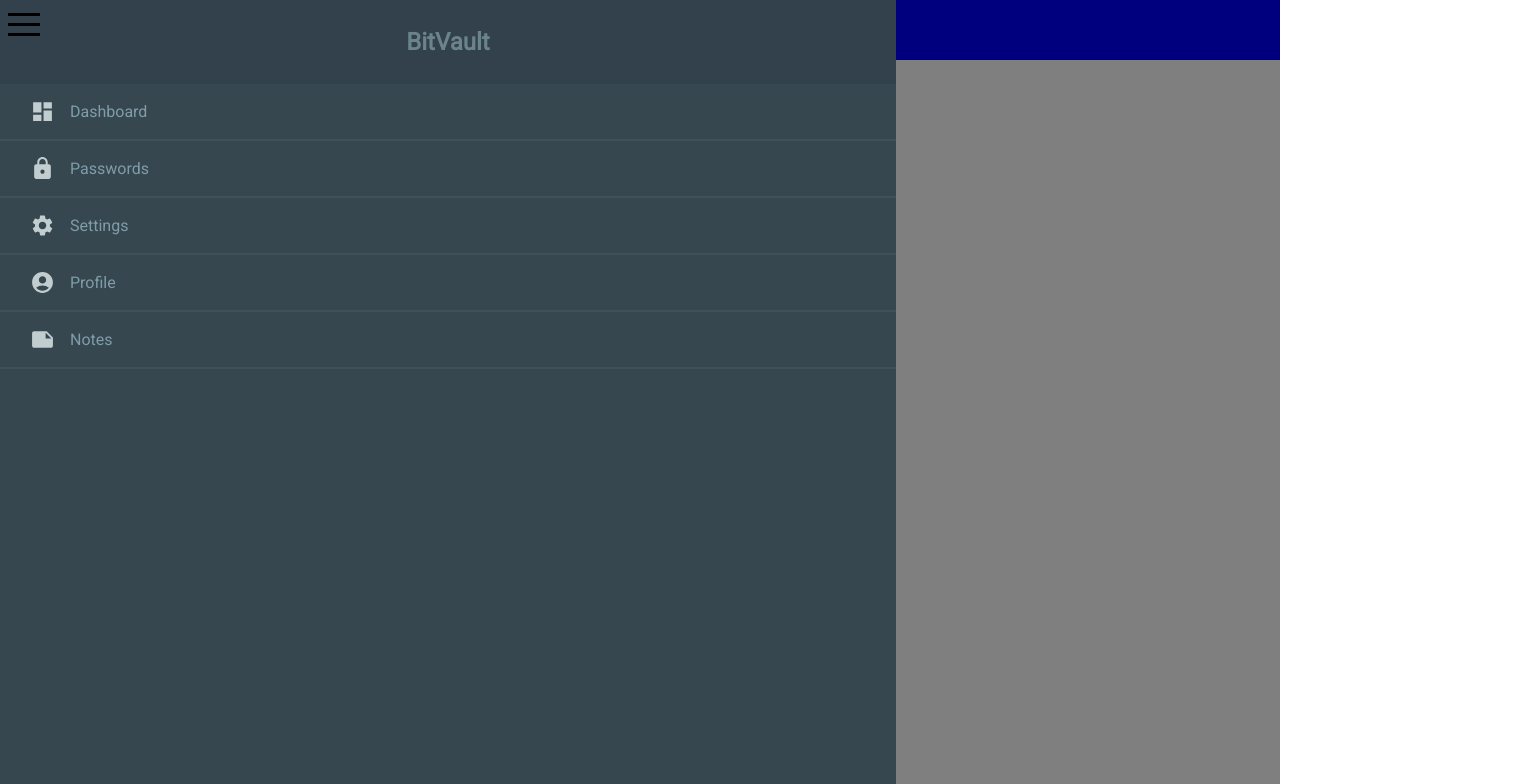
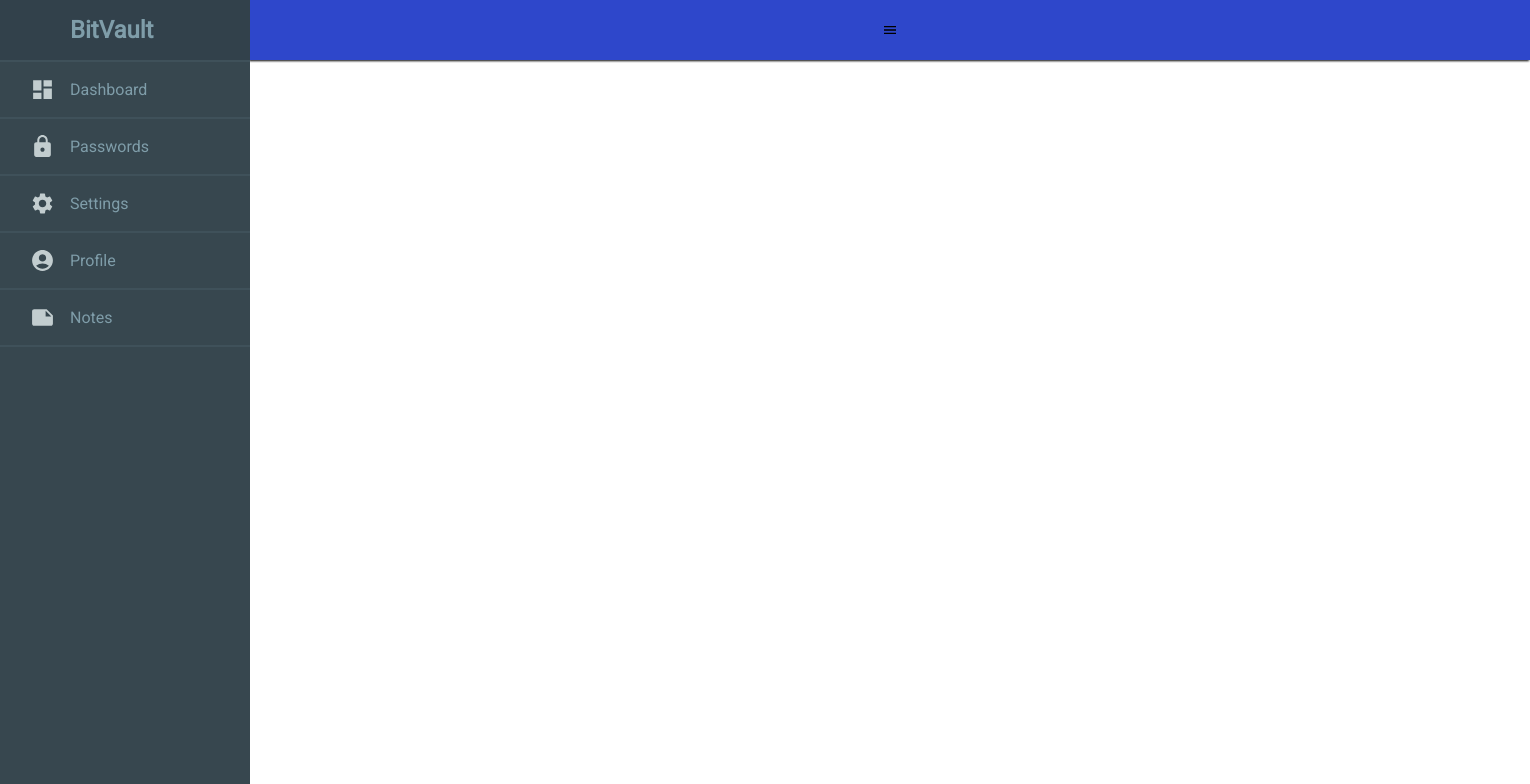
Before and after one commit to Tiqur/BitVault-Frontend, a React (Create React App) app in the folder bitvault/: page /dashboard in a window 1280 px wide. Shown: the top 784 px of the page, 1530 px wide, since content can reach past the window. Built offline with nearby package versions, Linux system fonts and the light colour scheme.

Commit message:
Added desktop support via media queries

```diff
--- a/bitvault/src/components/NavBar.jsx
+++ b/bitvault/src/components/NavBar.jsx
@@ -1,16 +1,21 @@
 import styled from 'styled-components';
 import { Link } from 'react-router-dom';
-
+import { MdMenu } from 'react-icons/md';
 
 
 const NavDiv = styled.div`
     position: absolute;
     width: 100%;
     display: flex;
-    background-color: blue;
+    background-color: #2E47CB;
     height: 60px;
     justify-content: center;
     align-items: center;
+    filter: drop-shadow(-1px 1px 1px #000000);
+
+    @media (min-width: 992px) {
+        left: 250px;
+    }
 `
 
 
@@ -42,14 +47,20 @@
     font-family: 'Roboto';
     font-size: 130%;
     color: white;
+
+    @media (min-width: 992px) {
+        display: none;
+    }
 `
 
+const openNav = () => {
+    document.getElementsByClassName("SideBarContainer")[0].style.display = "flex";
+}
 
-
-const NavBar = (props) => {
+const NavBar = () => {
     return (
         <NavDiv>
-            <link href='https://fonts.googleapis.com/css?family=Roboto' rel='stylesheet'></link>
+            <MdMenu onClick={openNav} />
             <Title>BitVault</Title>
             {/* Only for Desktop */}
             {/* <SearchDiv>
--- a/bitvault/src/components/SideBar.jsx
+++ b/bitvault/src/components/SideBar.jsx
@@ -1,6 +1,6 @@
 import styled, { css } from 'styled-components';
 import { Link } from 'react-router-dom';
-import { MdDashboard, MdLock, MdSettings, MdAccountCircle, MdNote } from 'react-icons/md';
+import { MdDashboard, MdLock, MdSettings, MdAccountCircle, MdNote, MdClose } from 'react-icons/md';
 import '../index.css'
 
 
@@ -8,7 +8,7 @@
     margin: 0;
     list-style-type: none;
     background-color: #37474F;
-    width: 70%;
+    min-width: 250px;
     height: 100vh;
 `
 
@@ -16,13 +16,26 @@
     position: absolute;
     display: flex;
     width: 100%;
+
+    @media (max-width: 992px) {
+        display: none;
+    }
+
+    @media (min-width: 992px) {
+        display: flex;
+    }
 `
 
 const BlurDiv = styled.div`
     background-color: black;
     opacity: .5;
     height: auto;
-    width: 30%;
+    width: 100%;
+
+    // remove blur
+    @media (min-width: 992px) {
+        display: none;
+    }
 `
 
 const NavLink = styled(Link)`
@@ -31,15 +44,6 @@
     color: #7F9DA9;
     text-decoration: none;
     padding-left: 70px;
-
-    ${props => props.primary && css`
-        background-color: #32414b;
-        text-align: center;
-        color: #6a838c;
-        font-size: x-large;
-        padding: 28px 0 28px 0;
-        font-weight: bold;
-    `}
 `
 
 
@@ -57,8 +61,33 @@
     }
 `
 
+const PrimaryTitleDiv = styled.div`
+    background-color: #32414b;
+    color: #6a838c;
+    font-size: x-large;
+    padding: 16px 0 16px 0;
+    font-weight: bold;
+    display: flex;
+    justify-content: space-around;
+    flex-direction: column;
+    border-bottom: 2px solid #3f515a;
+`
+
+
+const exitSideBar = () => {
+    document.getElementsByClassName("SideBarContainer")[0].style.display = "none";
+}
+
 
 const SideElement = (props) => {
+    if (props.primary) {
+        return (
+            <PrimaryTitleDiv>
+                <NavLink primary>BitVault</NavLink>
+                <MdClose size={35} onClick={exitSideBar} className="react-icons primary-exit"/>
+            </PrimaryTitleDiv>
+        )
+    }
     return (
         <SideElementDiv>
             <props.icon size={25} className="react-icons"/>
@@ -72,7 +101,7 @@
     return (
         <PageContainer className="SideBarContainer">
             <SideDiv>
-                <NavLink to="#home" primary>BitVault</NavLink>
+                <SideElement primary />
                 <SideElement destination="#dashboard" icon={MdDashboard}>Dashboard</SideElement>
                 <SideElement destination="#passwords" icon={MdLock}>Passwords</SideElement>
                 <SideElement destination="#settings" icon={MdSettings}>Settings</SideElement>
--- a/bitvault/src/index.css
+++ b/bitvault/src/index.css
@@ -4,7 +4,32 @@
 }
 
 .react-icons {
-    color: #C2CDCF;
+    color: #c2cdcf;
     padding-left: 30px;
     position: absolute;
 }
+
+.primary-exit {
+    padding-left: 200px;
+    color: #94aeb3;
+}
+
+.primary-exit:hover {
+    color: #c2cdcf;
+    cursor: pointer;
+}
+
+.hamburger-react {
+    position: absolute;
+    color: #C2CDCF;
+    z-index:99999;
+}
+
+@media only screen and (min-width: 992px) {
+    .hamburger-react {
+        display: none;
+    }
+    .primary-exit {
+        display: none;
+    }
+}
--- a/bitvault/src/pages/DashboardPage.jsx
+++ b/bitvault/src/pages/DashboardPage.jsx
@@ -1,7 +1,7 @@
 import SideBar from '../components/SideBar';
 import NavBar from '../components/NavBar';
 import styled from 'styled-components';
-import Hamburger from 'hamburger-react';
+
 
 const Container = styled.div`
     display: flex;
@@ -9,20 +9,11 @@
     justify-content: flex-end;
 `
 
-const openNav = () => {
-    document.getElementsByClassName("SideBarContainer")[0].style.opacity = "100%";
-}
-
-const closeNav = () => {
-    document.getElementsByClassName("SideBarContainer")[0].style.opacity = "0%";
-}
-
 const DashboardPage = (props) => {
     return (
         <Container>
             <NavBar />
             <SideBar />
-            <Hamburger onToggle={toggled => toggled ? closeNav() : openNav()}></Hamburger>
         </ Container>
     )
 }
```
